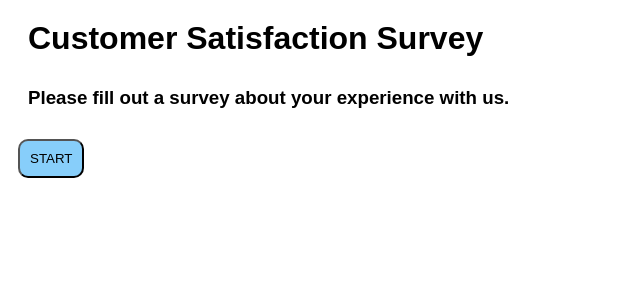
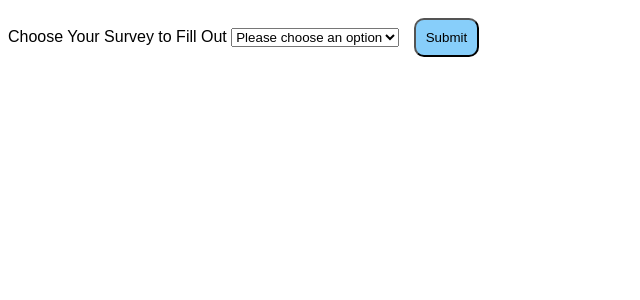
Before and after one commit to JNStayton/Flask-Survey-Session, a Flask app: page / in a window 1280 px wide. Shown: the top 300 px of the page, without its empty margins (0-640 px from the left). Run offline with Flask 2, Linux system fonts and the light colour scheme.

Commit message:
added some further studies

```diff
--- a/app.py
+++ b/app.py
@@ -1,6 +1,6 @@
 from flask import Flask, request, redirect, render_template, flash, session
 from flask_debugtoolbar import DebugToolbarExtension
-from surveys import Question, Survey, satisfaction_survey, personality_quiz, surveys
+from surveys import satisfaction_survey, personality_quiz, surveys
 
 app = Flask(__name__)
 app.config['SECRET_KEY'] = 'secretkey'
@@ -9,10 +9,27 @@ debug = DebugToolbarExtension(app)
 
 
 @app.route('/')
+def choose_survey():
+    """Choose the survey you want to take; renders the page for that survey"""
+    keys = surveys.keys()
+    return render_template('choose.html', keys=keys)
+
+
+@app.route('/survey', methods = ['POST'])
+def load_survey():
+    survey = request.form['surveys']
+    session['survey'] = survey
+
+    return redirect('/survey')
+
+@app.route('/survey')
 def home():
     """Renders the home template, with survey name and instructions"""
-    title = satisfaction_survey.title
-    instructions = satisfaction_survey.instructions
+    key = session['survey']
+    survey = surveys[key]
+    title = survey.title
+    instructions = survey.instructions
+
     return render_template('home.html', title = title, instructions = instructions)
 
 
@@ -26,28 +43,39 @@ def start_session():
 @app.route('/questions/<int:idx>')
 def survey(idx):
     """Checks the number of responses stored and redirects the survey-taker to the correct question"""
+    key = session['survey']
+    survey = surveys[key]
     responses = session["responses"]
+
     if len(responses) == len(satisfaction_survey.questions):
         return redirect('/alldone')
     if len(responses) < idx or len(responses) > idx:
         flash('Invalid question ID! Please proceed in order.', 'error')
         return redirect(f'/questions/{len(responses)}')
     else:
-        question = satisfaction_survey.questions[idx].question
-        choices = satisfaction_survey.questions[idx].choices
-        return render_template('questions.html', question=question, choices=choices)
+        question = survey.questions[idx].question
+        choices = survey.questions[idx].choices
+        allow_text =  survey.questions[idx].allow_text
+
+        return render_template('questions.html', question=question, choices=choices, allow_text=allow_text)
+
 
 @app.route('/answer', methods=['POST'])
 def handle_question():
     """Saves the responses to session; redirects user to next question OR to the completion page if finished"""
+    answer = request.form['answer']
+    text = request.form.get("text", "")
+
     responses = session["responses"]
-    responses.append(request.form['answer'])
+    responses.append({"answer": answer, "text": text})
     session["responses"] = responses
+
     if len(responses) == len(satisfaction_survey.questions):
         return redirect('/alldone')
     else:
         return redirect(f'/questions/{len(responses)}')
 
+
 @app.route('/alldone')
 def complete():
     """Renders the page for a finished survey"""
--- /dev/null
+++ b/templates/choose.html
@@ -0,0 +1,15 @@
+{% extends 'base.html' %}
+
+
+{% block content %}
+    <form action="/survey" method="POST">
+        <label for="survey-select">Choose Your Survey to Fill Out</label>
+            <select name="surveys" id="survey-select">
+            <option value="">Please choose an option</option>
+                {% for survey in keys %}
+                <option value="{{survey}}">{{survey.capitalize()}}</option>
+                {% endfor %}
+            </select>
+        <button class="btn">Submit</button>
+    </form>
+{% endblock %}
--- a/templates/questions.html
+++ b/templates/questions.html
@@ -11,6 +11,9 @@
         {% for choice in choices %}
             <p><input type="radio" name="answer" value="{{ choice }}" required="true"> {{ choice }} </p>
         {% endfor %}
+        {% if allow_text %}
+            <textarea name="text"></textarea>
+        {% endif %}
         <button class="btn">Next</button>
         </form>
     </div>
```
Also changed, not shown: templates/alldone.html (+7 -1 lines).
